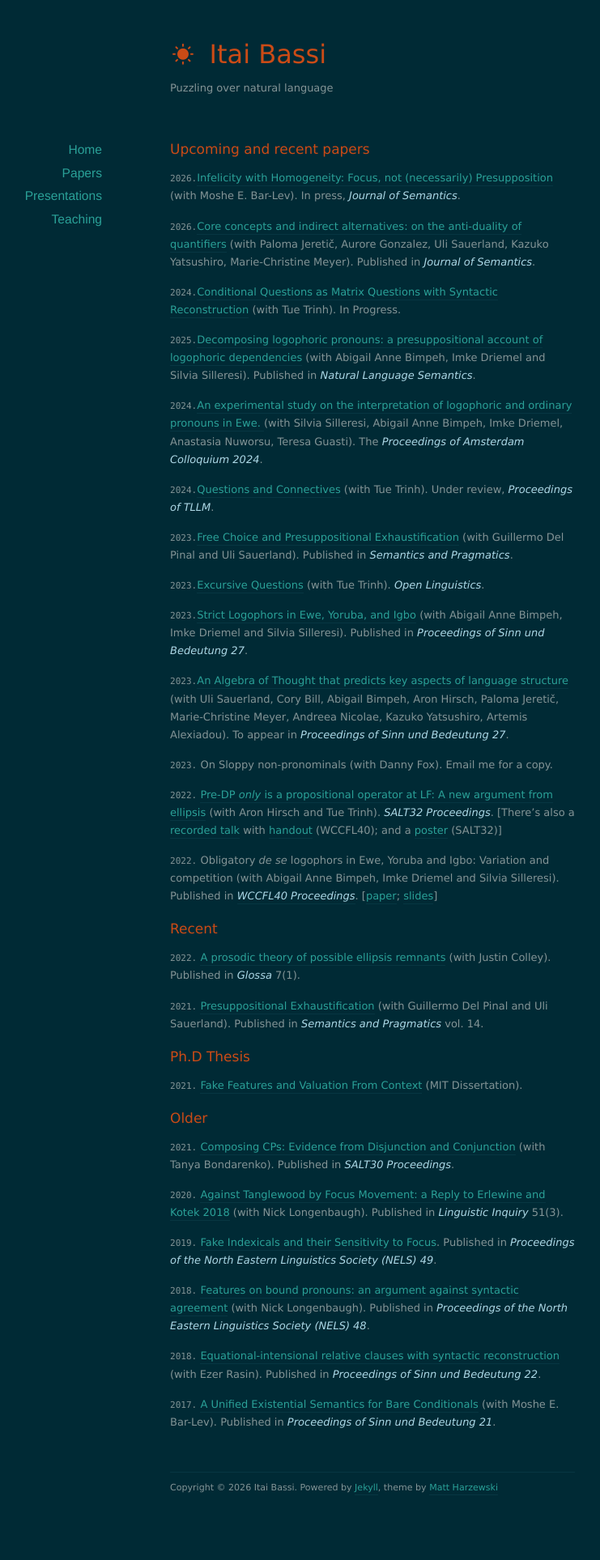
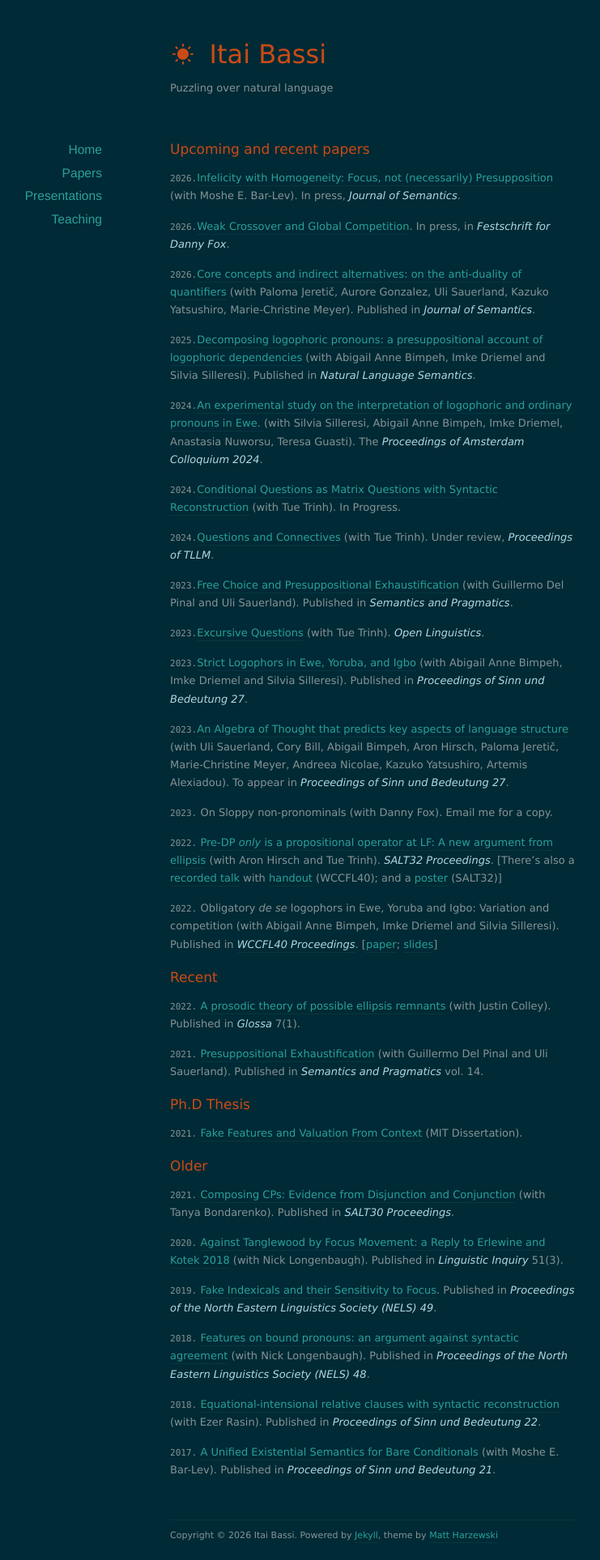
Before and after one commit to itaibassi/itaibassi.github.io, a Jekyll site: the page built from papers/index.markdown, in a window 1280 px wide. Shown: the whole page at 81% size, without its empty margins (180-921 px from the left). Built offline with Jekyll 4.4.1, drawn with Linux system fonts in a browser that asks for light colours; nearby versions of some CDN libraries; before the commit the page ends 1868 px from its top, so only the background shows below that.

Commit message:
Update index.markdown

```diff
--- a/papers/index.markdown
+++ b/papers/index.markdown
@@ -10,11 +10,13 @@ title: Papers
 `2026.`[Infelicity with Homogeneity: Focus, not
 (necessarily) Presupposition](https://www.dropbox.com/scl/fi/8i4zyvql11gl0xgpn8z15/Homogeneity_JoS_paper_Bar-lev-Bassi2026.pdf?rlkey=b0wxljkj4ftb4395z6nscptx4&st=pmdwzpxg&dl=0) (with Moshe E. Bar-Lev). In press, *<font color="lightblue"> Journal of Semantics</font>*.
 
+
+`2026.`[Weak Crossover and Global Competition](https://www.dropbox.com/scl/fi/2k55v7gba1kcv5g3t00ly/Paper_for_Danny_s_Festschrift.pdf?rlkey=4g23xnfc8tb463ry2dwbe60h1&st=jrsna8z2&dl=0). In press, in *<font color="lightblue"> Festschrift for Danny Fox</font>*.
+
 `2026.`[Core concepts and indirect alternatives: on the anti-duality of quantifiers](https://academic.oup.com/jos/article/43/1/17/8659473) (with Paloma Jeretič, Aurore Gonzalez, Uli Sauerland, Kazuko Yatsushiro, Marie-Christine Meyer). Published in *<font color="lightblue"> Journal of Semantics</font>*.
 
 <!-- `2025.`[Pathological Questions, focus, and unacceptable ellipsis](https://www.dropbox.com/scl/fi/vu9aqo0ng6a9we8u4nhqp/Bassi_SALT34-Rochester_slides.pdf?rlkey=5vp8v72cocjw5jqxia4int386&dl=0) (upcoming). To appear in *<font color="lightblue"> SALT34 Proceedings</font>*. -->
 
-`2024.`[Conditional Questions as Matrix Questions with Syntactic Reconstruction](https://www.dropbox.com/scl/fi/c10cgdn7zn8hpwlonrbcx/CQs_manuscript.pdf?rlkey=sp0k06j0tmaypa9nv635q8v9o&dl=0) (with Tue Trinh). In Progress.
 
 `2025.`[Decomposing logophoric pronouns: a
 presuppositional account of logophoric
@@ -23,6 +25,7 @@ dependencies](https://link.springer.com/epdf/10.1007/s11050-025-09242-x?sharing_
 `2024.`[An experimental study on the interpretation of logophoric and ordinary pronouns in Ewe.
 ](https://www.dropbox.com/scl/fi/3dou03ehjsz6au4px6ykp/An-experimental-study-on-the-interpretation-of-logophoric-and-ordinary-pronouns-in-Ewe.pdf?rlkey=7sid8pp7ctbp00e5sjwcydf5w&dl=0)   (with Silvia Silleresi, Abigail Anne Bimpeh, Imke Driemel, Anastasia Nuworsu, Teresa Guasti). The *<font color="lightblue"> Proceedings of Amsterdam Colloquium 2024</font>*.
 
+`2024.`[Conditional Questions as Matrix Questions with Syntactic Reconstruction](https://www.dropbox.com/scl/fi/c10cgdn7zn8hpwlonrbcx/CQs_manuscript.pdf?rlkey=sp0k06j0tmaypa9nv635q8v9o&dl=0) (with Tue Trinh). In Progress.
 
 `2024.`[Questions and Connectives](trinhhuutue.com/wp-content/uploads/2024/08/trinhbassi2024questions.pdf) (with Tue Trinh). Under review, *<font color="lightblue"> Proceedings of TLLM</font>*.
 
```
